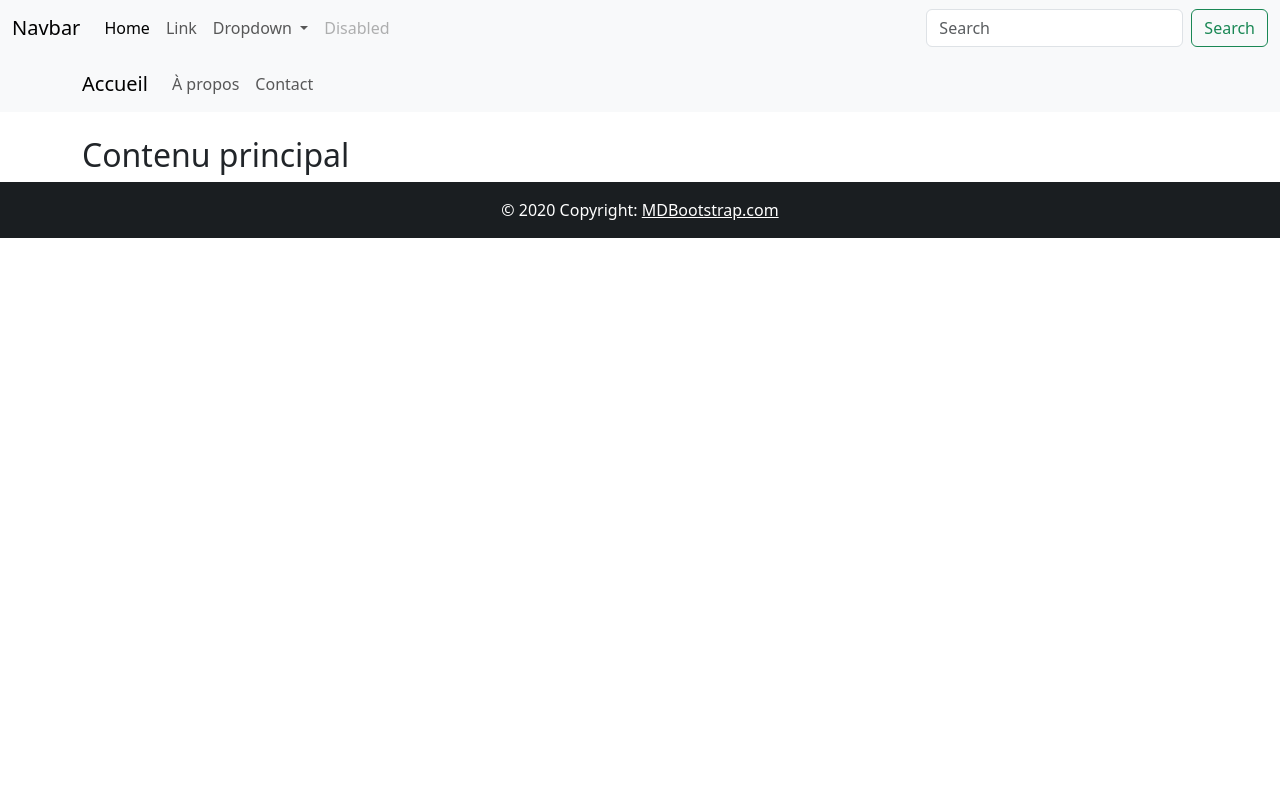
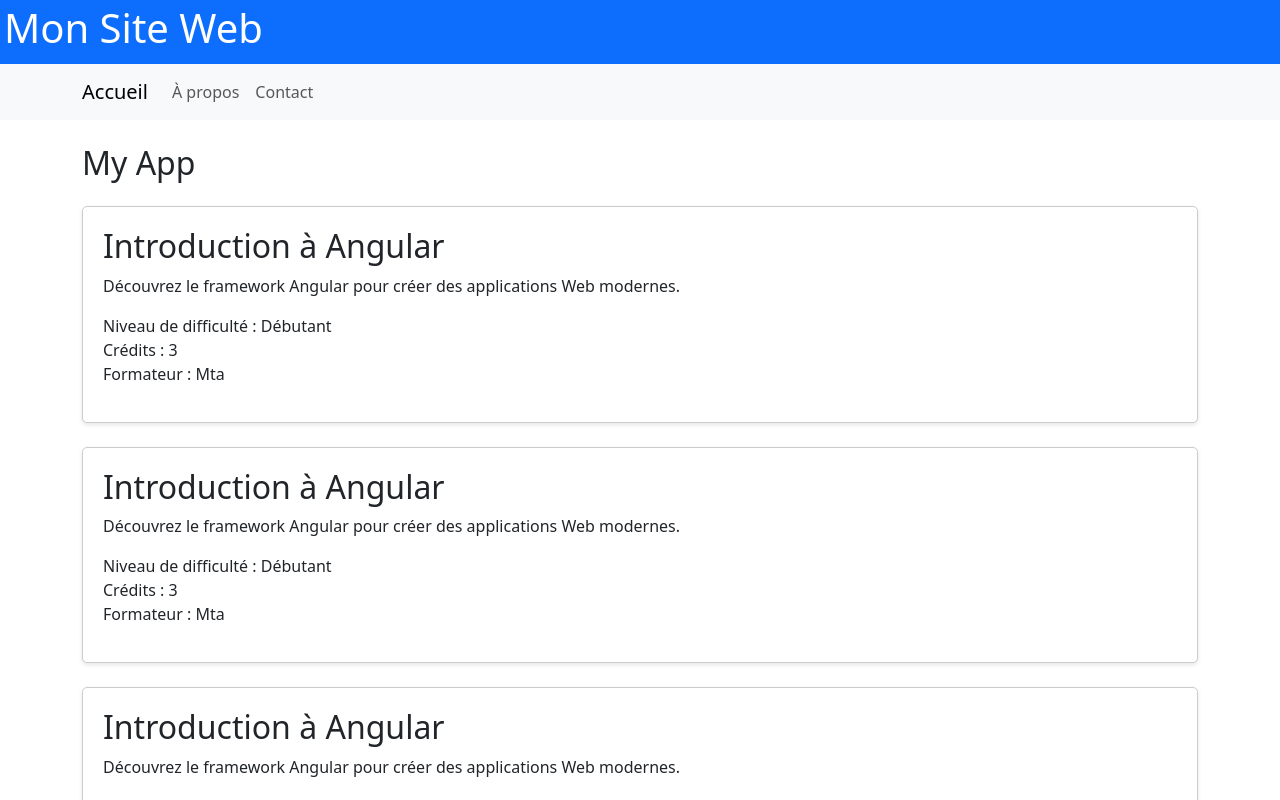
Before and after one commit to mintoua/angular-course, an Angular app: page / in a window 1280 px wide. Shown: the top 800 px of the page. Built offline with nearby package versions, Linux system fonts and the light colour scheme.

Commit message:
data binding

```diff
--- a/src/app/app.component.html
+++ b/src/app/app.component.html
@@ -1,9 +1,12 @@
 <app-header></app-header>
 <app-navbar></app-navbar>
 
+<!--<router-outlet></router-outlet>-->
 <div class="container mt-4">
-  <h2>Contenu principal</h2>
-  <!-- Votre contenu principal ici -->
+  <h2>My App</h2>
+   <app-cours-details [cours]="cours"></app-cours-details>
+  <app-cours-details [cours]="cours"></app-cours-details>
+  <app-cours-details [cours]="cours"></app-cours-details>
 </div>
 
 <app-footer></app-footer>
--- a/src/app/app.component.ts
+++ b/src/app/app.component.ts
@@ -6,5 +6,12 @@ import { Component } from '@angular/core';
   styleUrls: ['./app.component.css']
 })
 export class AppComponent {
-  titre = 'logonedigital-angular-course';
+  title = "Liste des cours";
+  cours = {
+    titre: 'Introduction à Angular',
+    description: 'Découvrez le framework Angular pour créer des applications Web modernes.',
+    difficulte: 'Débutant',
+    credit: 3,
+    formateur: 'Mta'
+  };
 }
--- a/src/app/app.module.ts
+++ b/src/app/app.module.ts
@@ -6,6 +6,7 @@ import { CoursDetailsComponent } from './cours-details/cours-details.component';
 import { HeaderComponent } from './header/header.component';
 import { FooterComponent } from './footer/footer.component';
 import { NavbarComponent } from './navbar/navbar.component';
+import { PostComponent } from './post/post.component';
 
 @NgModule({
   declarations: [
@@ -13,7 +14,8 @@ import { NavbarComponent } from './navbar/navbar.component';
     CoursDetailsComponent,
     HeaderComponent,
     FooterComponent,
-    NavbarComponent
+    NavbarComponent,
+    PostComponent
   ],
   imports: [
     BrowserModule
--- a/src/app/cours-details/cours-details.component.css
+++ b/src/app/cours-details/cours-details.component.css
@@ -0,0 +1,12 @@
+.container {
+  border: 1px solid #ccc;
+  border-radius: 5px;
+  padding: 20px;
+  background-color: #fff;
+  box-shadow: 0 2px 4px rgba(0, 0, 0, 0.1);
+}
+
+ul {
+  list-style: none;
+  padding: 0;
+}
--- a/src/app/cours-details/cours-details.component.html
+++ b/src/app/cours-details/cours-details.component.html
@@ -1 +1,9 @@
-<p>cours-details works!</p>
+<div class="container mt-4">
+  <h2>{{ cours.titre }}</h2>
+  <p>{{ cours.description }}</p>
+  <ul>
+    <li>Niveau de difficulté : {{ cours.difficulte }}</li>
+    <li>Crédits : {{ cours.credit }}</li>
+    <li>Formateur : {{ cours.formateur }}</li>
+  </ul>
+</div>
--- a/src/app/cours-details/cours-details.component.ts
+++ b/src/app/cours-details/cours-details.component.ts
@@ -1,10 +1,17 @@
-import { Component } from '@angular/core';
+import {Component, Input, OnInit} from '@angular/core';
 
 @Component({
   selector: 'app-cours-details',
   templateUrl: './cours-details.component.html',
   styleUrls: ['./cours-details.component.css']
 })
-export class CoursDetailsComponent {
+export class CoursDetailsComponent implements OnInit{
+  @Input() cours: any;
 
+  titre="Cours";
+  constructor() {
+  }
+
+  ngOnInit() {
+  }
 }
--- a/src/app/footer/footer.component.html
+++ b/src/app/footer/footer.component.html
@@ -1,10 +1,3 @@
-<!-- Footer -->
-<footer class="bg-dark text-center text-white">
-  <!-- Copyright -->
-  <div class="text-center p-3" style="background-color: rgba(0, 0, 0, 0.2);">
-    © 2020 Copyright:
-    <a class="text-white" href="https://mdbootstrap.com/">MDBootstrap.com</a>
-  </div>
-  <!-- Copyright -->
+<footer class="bg-dark text-white text-center p-4">
+  &copy; 2023 Mon Site Web. Tous droits réservés.
 </footer>
-<!-- Footer -->
--- a/src/app/header/header.component.html
+++ b/src/app/header/header.component.html
@@ -1,36 +1,3 @@
-<nav class="navbar navbar-expand-lg bg-body-tertiary">
-  <div class="container-fluid">
-    <a class="navbar-brand" href="#">Navbar</a>
-    <button class="navbar-toggler" type="button" data-bs-toggle="collapse" data-bs-target="#navbarSupportedContent" aria-controls="navbarSupportedContent" aria-expanded="false" aria-label="Toggle navigation">
-      <span class="navbar-toggler-icon"></span>
-    </button>
-    <div class="collapse navbar-collapse" id="navbarSupportedContent">
-      <ul class="navbar-nav me-auto mb-2 mb-lg-0">
-        <li class="nav-item">
-          <a class="nav-link active" aria-current="page" href="#">Home</a>
-        </li>
-        <li class="nav-item">
-          <a class="nav-link" href="#">Link</a>
-        </li>
-        <li class="nav-item dropdown">
-          <a class="nav-link dropdown-toggle" href="#" role="button" data-bs-toggle="dropdown" aria-expanded="false">
-            Dropdown
-          </a>
-          <ul class="dropdown-menu">
-            <li><a class="dropdown-item" href="#">Action</a></li>
-            <li><a class="dropdown-item" href="#">Another action</a></li>
-            <li><hr class="dropdown-divider"></li>
-            <li><a class="dropdown-item" href="#">Something else here</a></li>
-          </ul>
-        </li>
-        <li class="nav-item">
-          <a class="nav-link disabled" aria-disabled="true">Disabled</a>
-        </li>
-      </ul>
-      <form class="d-flex" role="search">
-        <input class="form-control me-2" type="search" placeholder="Search" aria-label="Search">
-        <button class="btn btn-outline-success" type="submit">Search</button>
-      </form>
-    </div>
-  </div>
-</nav>
+<header class="bg-primary text-white p-1">
+  <h1>Mon Site Web</h1>
+</header>
--- /dev/null
+++ b/src/app/post/post.component.html
@@ -0,0 +1 @@
+<p>post works!</p>
```
Also changed, not shown: src/app/post/post.component.ts (added, +10 -0 lines), src/app/post/post.component.css (added), 1 other file (tests, documents, lock files or other folders).
